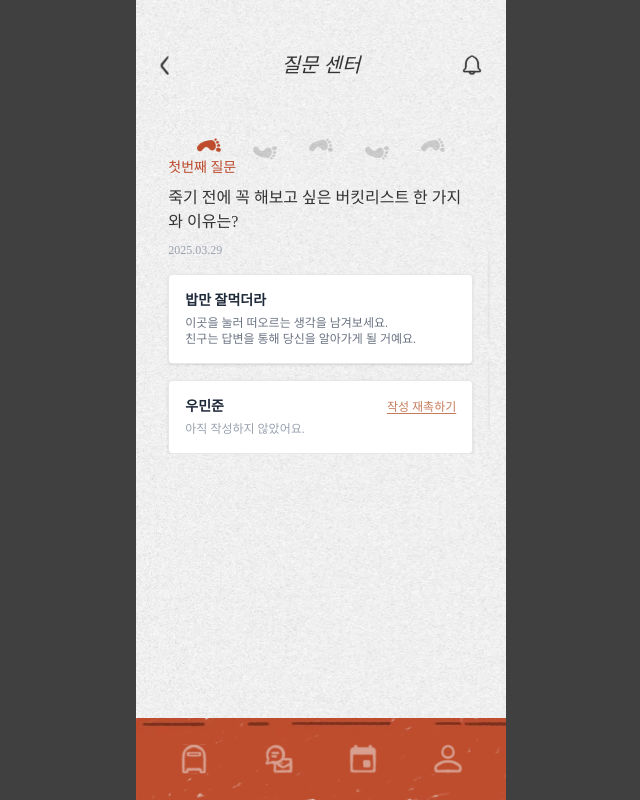
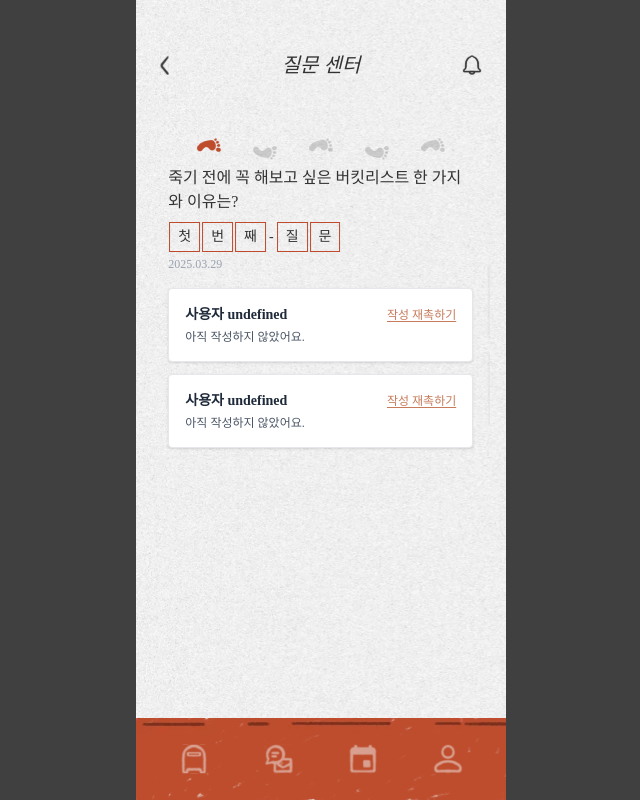
Before and after one commit to MeetCarrier/MeetCarrier-Front, a React (Vite) app: page /survey/1 in a window 1280 px wide. Shown: the whole page, without its empty margins (319-959 px from the left). Built offline with nearby package versions, Linux system fonts and the light colour scheme; no server answers; a web font is replaced by a local one.

Commit message:
✨설문지 더미데이터 추가

```diff
--- /dev/null
+++ b/public/survey_answer.json
@@ -0,0 +1,5 @@
+[
+  { "content": "하와이 여행!", "questionId": 0, "userId": 10 },
+  { "content": "우주 체험", "questionId": 0, "userId": 20 },
+  { "content": "고양이 쓰다듬기", "questionId": 2, "userId": 10 }
+]
--- /dev/null
+++ b/public/survey_questions.json
@@ -0,0 +1,13 @@
+[
+  {
+    "questionId": 0,
+    "content": "죽기 전에 꼭 해보고 싶은 버킷리스트 한 가지와 이유는?"
+  },
+  { "questionId": 1, "content": "가장 최근에 울었던 이유는 무엇인가요?" },
+  {
+    "questionId": 2,
+    "content": "내가 생각하는 나의 가장 큰 장점은 무엇인가요?"
+  },
+  { "questionId": 3, "content": "스트레스를 해소하는 나만의 방법은?" },
+  { "questionId": 4, "content": "나를 가장 웃게 만든 순간은 언제인가요?" }
+]
--- a/src/pages/Chat/ChatListPage.tsx
+++ b/src/pages/Chat/ChatListPage.tsx
@@ -48,7 +48,16 @@ function ChatListPage() {
   const surveyList = matchList.filter((m) => m.status === "Surveying");
 
   const handleChatClick = (id: number) => navigate(`/chat/${id}`);
-  const handleSurveyClick = (id: number) => navigate(`/survey/${id}`);
+  const handleSurveyClick = (match: MatchData) => {
+    navigate(`/survey/${match.id}`, {
+      state: {
+        user1Id: match.user1Id,
+        user1Nickname: match.user1Nickname,
+        user2Id: match.user2Id,
+        user2Nickname: match.user2Nickname,
+      },
+    });
+  };
 
   return (
     <>
@@ -87,7 +96,7 @@ function ChatListPage() {
         {surveyList.map((survey) => (
           <div
             key={survey.id}
-            onClick={() => handleSurveyClick(survey.id)}
+            onClick={() => handleSurveyClick(survey)}
             className="cursor-pointer"
           >
             <ItemCard
--- a/src/pages/Chat/SurveyPage.tsx
+++ b/src/pages/Chat/SurveyPage.tsx
@@ -1,5 +1,5 @@
-import { useNavigate } from "react-router-dom";
-import { useState } from "react";
+import { useLocation, useNavigate } from "react-router-dom";
+import { useEffect, useState } from "react";
 import { Swiper, SwiperSlide } from "swiper/react";
 import "swiper/css";
 
@@ -10,21 +10,50 @@ import back_arrow from "../../assets/img/icons/HobbyIcon/back_arrow.svg";
 import NavBar from "../../components/NavBar";
 import FootPrintCheck from "./components/FootPrintCheck";
 
-const questions = [
-  "죽기 전에 꼭 해보고 싶은 버킷리스트 한 가지와 이유는?",
-  "가장 최근에 울었던 이유는 무엇인가요?",
-  "내가 생각하는 나의 가장 큰 장점은 무엇인가요?",
-  "스트레스를 해소하는 나만의 방법은?",
-  "나를 가장 웃게 만든 순간은 언제인가요?",
-];
+interface Question {
+  questionId: number;
+  content: string;
+}
+
+interface Answer {
+  content: string;
+  questionId: number;
+  userId: number;
+}
 
 function SurveyPage() {
   const navigate = useNavigate();
+  const location = useLocation();
+  const { user1Id, user1Nickname, user2Id, user2Nickname } =
+    location.state || {};
+
   const [currentStep, setCurrentStep] = useState(0);
+  const [questions, setQuestions] = useState<Question[]>([]);
+  const [answers, setAnswers] = useState<Answer[]>([]);
+
+  useEffect(() => {
+    fetch("/survey_questions.json")
+      .then((res) => res.json())
+      .then(setQuestions)
+      .catch(console.error);
+
+    fetch("/survey_answers.json")
+      .then((res) => res.json())
+      .then(setAnswers)
+      .catch(console.error);
+  }, []);
 
   const handleBackClick = () => {
-    if (currentStep === 0) navigate("/?modal=true");
-    else setCurrentStep((prev) => prev - 1);
+    if (currentStep > 0) {
+      setCurrentStep((prev) => prev - 1);
+    } else {
+      navigate(-1);
+    }
+  };
+
+  const getLabeledQuestionTitle = (index: number, total: number) => {
+    const labels = ["첫", "두", "세", "네"];
+    return index === total - 1 ? "마지막-질문" : `${labels[index]}번째-질문`;
   };
 
   return (
@@ -57,51 +86,81 @@ function SurveyPage() {
           onSlideChange={(swiper) => setCurrentStep(swiper.activeIndex)}
           className="py-6"
         >
-          {questions.map((question, index) => (
-            <SwiperSlide key={index}>
-              <div className="h-[calc(100%-400px)]">
-                <p className="text-sm text-[#BD4B2C] font-GanwonEduAll_Bold mb-1">
-                  {index + 1 === 1
-                    ? "첫번째 질문"
-                    : index + 1 === 2
-                    ? "두번째 질문"
-                    : index + 1 === 3
-                    ? "세번째 질문"
-                    : index + 1 === 4
-                    ? "네번째 질문"
-                    : "다섯번째 질문"}
+          {questions.map((question, index) => {
+            const user1Answer = answers.find(
+              (a) =>
+                a.questionId === question.questionId && a.userId === user1Id
+            );
+            const user2Answer = answers.find(
+              (a) =>
+                a.questionId === question.questionId && a.userId === user2Id
+            );
+
+            const label = getLabeledQuestionTitle(index, questions.length);
+
+            return (
+              <SwiperSlide key={question.questionId}>
+                <div>
+                  {/* 질문 내용 */}
+                  <p className="text-md font-GanwonEduAll_Bold my-2 text-[#333]">
+                    {question.content}
                   </p>
-                <p className="text-md font-GanwonEduAll_Bold my-2 text-[#333]">
-                  {question}
-                </p>
-                <p className="text-xs text-gray-400 mb-4">2025.03.29</p>
-                <div className="bg-white rounded p-4 shadow-sm border border-gray-200">
-                  <p className="text-sm font-semibold text-gray-800">
-                    밥만 잘먹더라
-                  </p>
-                  <p className="text-xs text-gray-500 mt-1">
-                    이곳을 눌러 떠오르는 생각을 남겨보세요.
-                    <br />
-                    친구는 답변을 통해 당신을 알아가게 될 거예요.
-                  </p>
+
+                  {/* 질문 라벨 박스 */}
+                  <div className="flex items-center text-sm text-[#333] font-GanwonEduAll_Bold mb-1">
+                    {getLabeledQuestionTitle(index, questions.length)
+                      .split("")
+                      .map((char, i) =>
+                        char === "-" ? (
+                          <span key={i} className="mx-[2px]">
+                            {char}
+                          </span>
+                        ) : (
+                          <span
+                            key={i}
+                            className="border border-[#BD4B2C] px-2 py-[4px] mx-[1px]"
+                          >
+                            {char}
+                          </span>
+                        )
+                      )}
                   </div>
 
-                <div className="bg-white rounded p-4 shadow-sm border border-gray-200 mt-4">
+                  <p className="text-xs text-gray-400 mb-4">2025.03.29</p>
+
+                  {/* 유저 1 답변 */}
+                  <div className="bg-white rounded p-4 shadow-sm border border-gray-200 mb-3">
                     <div className="flex justify-between items-center mb-1">
                       <p className="text-sm font-semibold text-gray-800">
-                      우민준
+                        {user1Nickname ?? `사용자 ${user1Id}`}
                       </p>
                       <p className="text-xs text-[#C67B5A] underline underline-offset-2 cursor-pointer">
                         작성 재촉하기
                       </p>
                     </div>
-                  <p className="text-xs text-gray-400">
-                    아직 작성하지 않았어요.
+                    <p className="text-xs text-gray-600">
+                      {user1Answer?.content ?? "아직 작성하지 않았어요."}
+                    </p>
+                  </div>
+
+                  {/* 유저 2 답변 */}
+                  <div className="bg-white rounded p-4 shadow-sm border border-gray-200 mb-3">
+                    <div className="flex justify-between items-center mb-1">
+                      <p className="text-sm font-semibold text-gray-800">
+                        {user2Nickname ?? `사용자 ${user2Id}`}
+                      </p>
+                      <p className="text-xs text-[#C67B5A] underline underline-offset-2 cursor-pointer">
+                        작성 재촉하기
+                      </p>
+                    </div>
+                    <p className="text-xs text-gray-600">
+                      {user2Answer?.content ?? "아직 작성하지 않았어요."}
                     </p>
                   </div>
                 </div>
               </SwiperSlide>
-          ))}
+            );
+          })}
         </Swiper>
 
         {currentStep === questions.length - 1 && (
```
Lines whose indentation alone changed are shown as unchanged.
